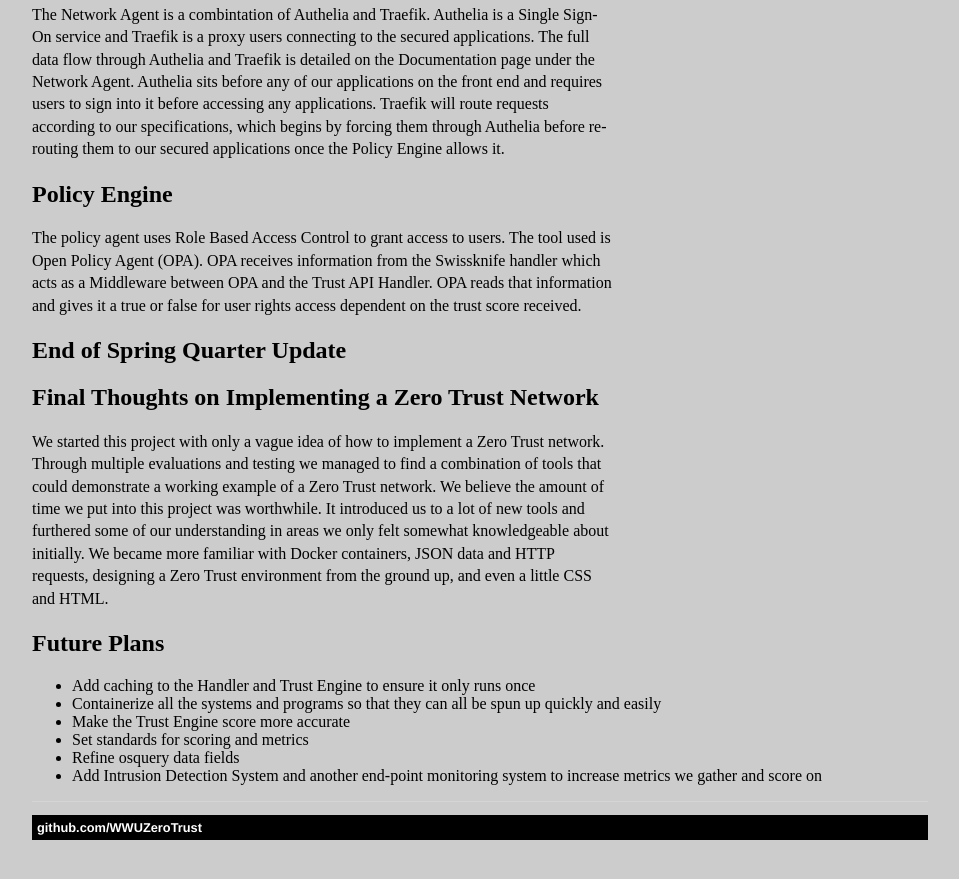
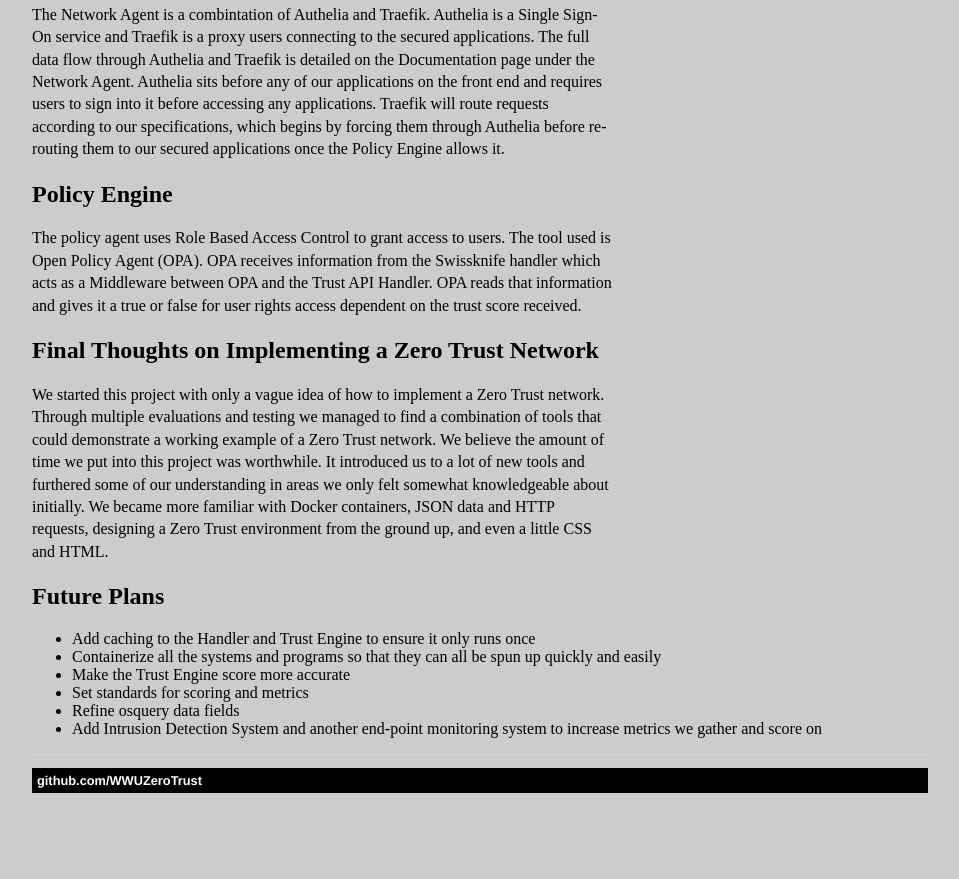
Before and after one commit to WWUZeroTrust/WWUZeroTrust.github.io, a Jekyll site: the page built from _posts/2020-06-1-End-of-Spring-Quarter.md, in a window 1280 px wide and 900 px high, scrolled down 2884 px. Shown: the top 879 px of the window, without its empty margins (160-1119 px from the left). Built offline with Jekyll 4.4.1, drawn with Linux system fonts in a browser that asks for light colours; after the commit the page ends 3737 px from its top, so only the background shows below that.

Commit message:
Update 2020-06-1-End-of-Spring-Quarter.md

```diff
--- a/_posts/2020-06-1-End-of-Spring-Quarter.md
+++ b/_posts/2020-06-1-End-of-Spring-Quarter.md
@@ -37,8 +37,6 @@ The Network Agent is a combintation of Authelia and Traefik. Authelia is a Singl
 
 The policy agent uses Role Based Access Control to grant access to users. The tool used is Open Policy Agent (OPA). OPA receives information from the Swissknife handler which acts as a Middleware between OPA and the Trust API Handler. OPA reads that information and gives it a true or false for user rights access dependent on the trust score received.
 
-## End of Spring Quarter Update
-
 ## Final Thoughts on Implementing a Zero Trust Network
 
 We started this project with only a vague idea of how to implement a Zero Trust network. Through multiple evaluations and testing we managed to find a combination of tools that could demonstrate a working example of a Zero Trust network. We believe the amount of time we put into this project was worthwhile. It introduced us to a lot of new tools and furthered some of our understanding in areas we only felt somewhat knowledgeable about initially. We became more familiar with Docker containers, JSON data and HTTP requests, designing a Zero Trust environment from the ground up, and even a little CSS and HTML.
```
